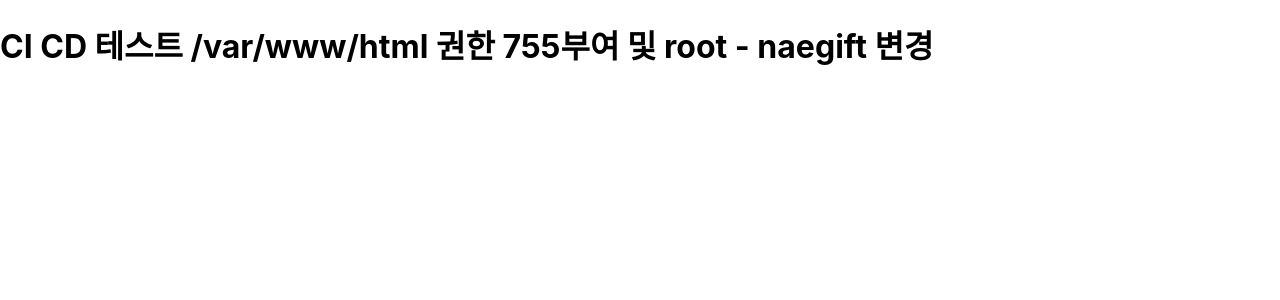
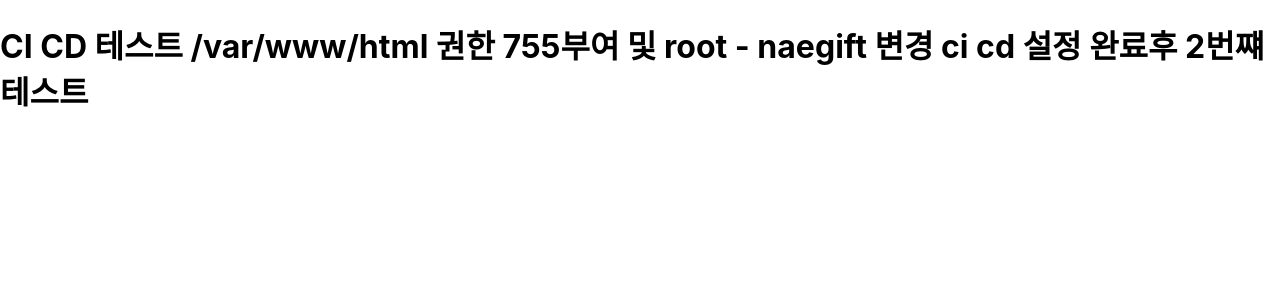
Before and after one commit to hcb1999/CICDpipelinetest, a React (Create React App) app: page / in a window 1280 px wide. Shown: the top 300 px of the page. Built offline with nearby package versions, Linux system fonts and the light colour scheme; no server answers.

Commit message:
ci cd 설정 완료후 2번쨰 테스트

```diff
--- a/src/App.js
+++ b/src/App.js
@@ -19,7 +19,7 @@
 
   return (
     <div className="App">
-      <h1>CI CD 테스트 /var/www/html 권한 755부여 및 root - naegift 변경</h1>
+      <h1>CI CD 테스트 /var/www/html 권한 755부여 및 root - naegift 변경 ci cd 설정 완료후 2번쨰 테스트</h1>
     </div>
   );
 }
```
